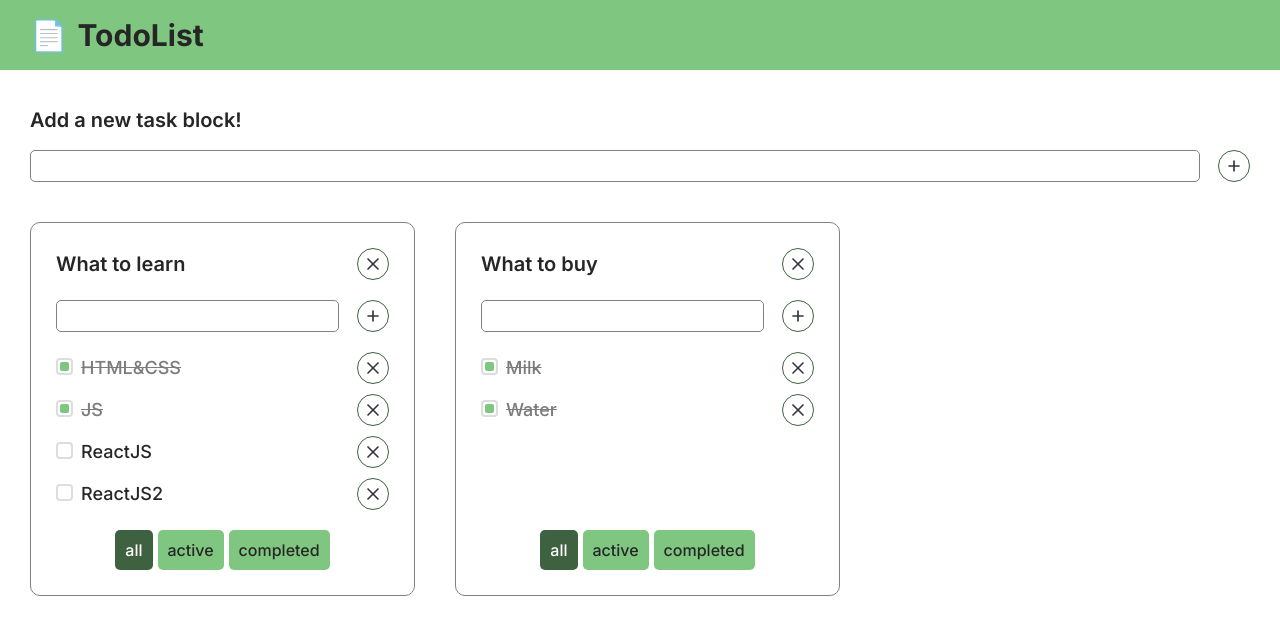
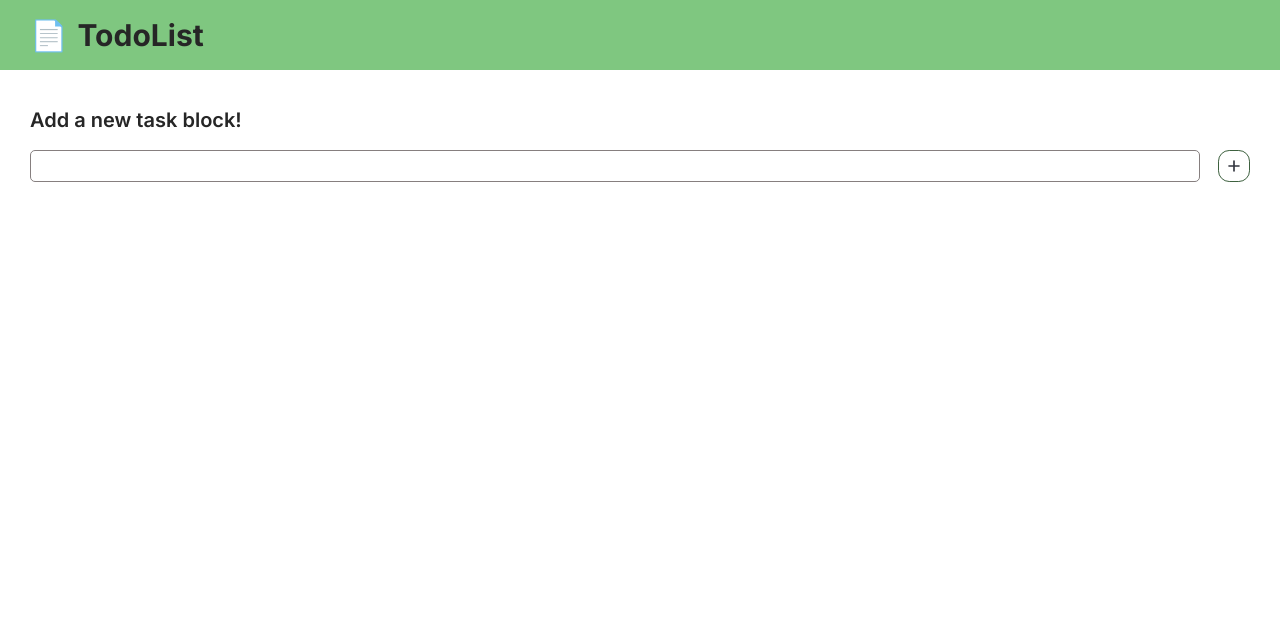
Before and after one commit to m-diana-dev/my-todo, a React (Create React App) app: page / in a window 1280 px wide. Shown: the top 634 px of the page. Built offline with nearby package versions, Linux system fonts and the light colour scheme.

Commit message:
implemented redux

```diff
--- a/package.json
+++ b/package.json
@@ -10,10 +10,13 @@
     "@types/node": "^16.18.1",
     "@types/react": "^18.0.23",
     "@types/react-dom": "^18.0.7",
+    "@types/react-redux": "^7.1.26",
     "@types/uuid": "^9.0.1",
     "react": "^18.2.0",
     "react-dom": "^18.2.0",
+    "react-redux": "^8.1.2",
     "react-scripts": "5.0.1",
+    "redux": "^4.2.1",
     "typescript": "^4.8.4",
     "uuid": "^9.0.0",
     "web-vitals": "^2.1.4"
--- a/src/App.tsx
+++ b/src/App.tsx
@@ -1,9 +1,17 @@
-import React, {useState} from 'react';
+import React from 'react';
 import './App.css';
-import {v1} from "uuid";
 import {TodoList} from "./components/TodoList/TodoList";
 import {AddItemForm} from "./components/AddItemForm/AddItemForm";
 import {Header} from "./components/Header/Header";
+import {useDispatch, useSelector} from "react-redux";
+import {AppStateType} from "./reducers/store";
+import {
+    AddTodoListAC,
+    ChangeTodoListFilterAC,
+    ChangeTodoListTitleAC,
+    DeleteTodoListAC
+} from "./reducers/todolists-reducer";
+import {addTaskAC, changeTaskStatusAC, changeTaskTitleAC, removeTaskAC} from "./reducers/tasks-reducer";
 
 export type FilterType = 'all' | 'active' | 'completed';
 
@@ -22,59 +30,39 @@ export type TaskType = {
 }
 
 function App() {
-    const tidoListId1 = v1();
-    const tidoListId2 = v1();
-    const [todoLists, setTodoLists] = useState<TodoListsType[]>(
-        [
-            {id: tidoListId1, title: 'What to learn', filter: 'all'},
-            {id: tidoListId2, title: 'What to buy', filter: 'all'},
-        ]
-    );
-    const [tasks, setTasks] = useState<TasksType>({
-            [tidoListId1]: [
-                {id: v1(), title: "HTML&CSS", isDone: true},
-                {id: v1(), title: "JS", isDone: true},
-                {id: v1(), title: "ReactJS", isDone: false},
-                {id: v1(), title: "ReactJS2", isDone: false},
-            ],
-            [tidoListId2]: [
-                {id: v1(), title: "Milk", isDone: true},
-                {id: v1(), title: "Water", isDone: true},
-            ]
-        }
-    );
+    const tasks = useSelector<AppStateType, TasksType>(state => state.tasks)
+    const todoLists = useSelector<AppStateType, TodoListsType[]>(state => state.todolists)
+
+    const dispatch = useDispatch()
 
     const DeleteTodoList = (idTodoList: string) => {
-        setTodoLists(todoLists.filter(el => el.id !== idTodoList));
-        delete tasks[idTodoList];
+        dispatch(DeleteTodoListAC(idTodoList))
     }
     const DeleteTask = (idTodoList: string, idTask: string) => {
-        setTasks({...tasks, [idTodoList]: tasks[idTodoList].filter(el => el.id !== idTask)})
+        dispatch(removeTaskAC(idTask, idTodoList))
     }
 
     const ChangeFilter = (idTodoList: string, filter: FilterType) => {
-        setTodoLists(todoLists.map(el => el.id === idTodoList ? {...el, filter} : el))
+        dispatch(ChangeTodoListFilterAC(idTodoList, filter))
     }
 
     const ChangeTaskTitle = (idTodoList: string, idTask: string, title: string) => {
-        setTasks({...tasks, [idTodoList]: tasks[idTodoList].map(el => el.id === idTask ? {...el, title} : el)})
+        dispatch(changeTaskTitleAC(idTask, title, idTodoList))
     }
 
     const ChangeTodoListTitle = (idTodoList: string, title: string) => {
-        setTodoLists(todoLists.map(el => el.id === idTodoList ? {...el, title} : el))
+        dispatch(ChangeTodoListTitleAC(idTodoList, title))
     }
     const addTask = (idTodoList: string, title: string) => {
-        setTasks({...tasks, [idTodoList]: [{id: v1(), title, isDone: false}, ...tasks[idTodoList]]})
+        dispatch(addTaskAC(title, idTodoList))
     }
 
-    const ChangeTask = (idTodoList: string, idTask: string, isDone: boolean) => {
-        setTasks({...tasks, [idTodoList]: tasks[idTodoList].map(el => el.id === idTask ? {...el, isDone} : el)})
+    const ChangeTaskStatus = (idTodoList: string, idTask: string, isDone: boolean) => {
+        dispatch(changeTaskStatusAC(idTask, isDone, idTodoList))
     }
 
     const addTodoList = (title: string) => {
-        const newId = v1();
-        setTodoLists([...todoLists, {id: newId, title, filter: 'all'}])
-        setTasks({...tasks, [newId]: []})
+        dispatch(AddTodoListAC(title))
     }
 
 
@@ -94,7 +82,7 @@ function App() {
                       DeleteTask={DeleteTask}
                       ChangeFilter={ChangeFilter}
                       addTask={addTask}
-                      ChangeTask={ChangeTask}
+                      ChangeTaskStatus={ChangeTaskStatus}
                       ChangeTaskTitle={ChangeTaskTitle}
                       ChangeTodoListTitle={ChangeTodoListTitle}/>
         )
--- a/src/components/Button/Button.module.css
+++ b/src/components/Button/Button.module.css
@@ -16,7 +16,7 @@
 }
 .button.round {
     border: 1px solid #3E613F;
-    border-radius: 50%;
+    border-radius:35%;
     background: #fff;
     padding: 5px;
     max-width: 32px;
--- a/src/components/TodoList/TodoList.tsx
+++ b/src/components/TodoList/TodoList.tsx
@@ -1,11 +1,10 @@
-import React, {ChangeEvent, KeyboardEvent, useState} from 'react';
+import React, {ChangeEvent} from 'react';
 import '../../App.css';
-import {FilterType, TasksType, TaskType} from "../../App";
+import {FilterType, TaskType} from "../../App";
 import {Button} from "../Button/Button";
 import '../../App.css';
 import {AddItemForm} from "../AddItemForm/AddItemForm";
 import {EditableSpan} from "../EditableSpan/EditableSpan";
-import add from '../../image/add.svg'
 import del from '../../image/delete.svg'
 import s from './TodoLIst.module.css'
 
@@ -14,12 +13,11 @@ type todoListPropsType = {
     title: string
     tasks: TaskType[]
     filter: FilterType
-
     DeleteTask: (idTodoList: string, idTask: string) => void
     DeleteTodoList: (idTodoList: string) => void
     ChangeFilter: (idTodoList: string, filter: FilterType) => void
     addTask: (idTodoList: string, title: string) => void
-    ChangeTask: (idTodoList: string, idTask: string, isDone: boolean) => void
+    ChangeTaskStatus: (idTodoList: string, idTask: string, isDone: boolean) => void
     ChangeTaskTitle: (idTodoList: string, idTask: string, title: string) => void
     ChangeTodoListTitle: (idTodoList: string, title: string) => void
 }
@@ -36,7 +34,7 @@ export function TodoList(props: todoListPropsType) {
     }
 
     const OnChangeTaskHandler = (idTask: string, isDone: boolean) => {
-        props.ChangeTask(props.id, idTask, isDone);
+        props.ChangeTaskStatus(props.id, idTask, isDone);
         console.log(isDone)
     }
 
--- a/src/index.tsx
+++ b/src/index.tsx
@@ -2,11 +2,17 @@ import React from 'react';
 import './index.css';
 import App from './App';
 import * as serviceWorker from './serviceWorker';
-import { createRoot } from 'react-dom/client';
+import {createRoot} from 'react-dom/client';
+import {Provider} from "react-redux";
+import {AppStore} from "./reducers/store";
 
-const container  = document.getElementById('root') as HTMLElement
+const container = document.getElementById('root') as HTMLElement
 const root = createRoot(container);
-root.render(<App />);
+root.render(
+    <Provider store={AppStore}>
+        <App/>
+    </Provider>
+);
 
 // If you want your app to work offline and load faster, you can change
 // unregister() to register() below. Note this comes with some pitfalls.
--- /dev/null
+++ b/src/reducers/store.ts
@@ -0,0 +1,12 @@
+import {combineReducers, createStore} from "redux";
+import {tasksReducer} from "./tasks-reducer";
+import {todoListsReducer} from "./todolists-reducer";
+
+export const RootReducer = combineReducers({
+    tasks: tasksReducer,
+    todolists: todoListsReducer
+})
+
+export const AppStore = createStore(RootReducer)
+
+export type AppStateType = ReturnType<typeof RootReducer>
--- a/src/reducers/tasks-reducer.ts
+++ b/src/reducers/tasks-reducer.ts
@@ -1,4 +1,4 @@
-import {FilterType, TasksType, TodoListsType} from "../App";
+import {TasksType} from "../App";
 import {v1} from "uuid";
 import {AddTodoListAT, DeleteTodoListAT} from "./todolists-reducer";
 
@@ -9,7 +9,9 @@ type changeTaskTitleAT = ReturnType<typeof changeTaskTitleAC>
 
 
 type ActionType = RemoveTaskAT | AddTaskAT | ChangeTaskStatusAT | changeTaskTitleAT | AddTodoListAT | DeleteTodoListAT
-export const tasksReducer = (state: TasksType, action: ActionType): TasksType => {
+
+const initialState: TasksType = {}
+export const tasksReducer = (state: TasksType = initialState, action: ActionType): TasksType => {
     switch (action.type) {
         case 'REMOVE-TASK':
             return {
--- a/src/reducers/todolists-reducer.ts
+++ b/src/reducers/todolists-reducer.ts
@@ -25,7 +25,9 @@ export type ChangeTodoListFilterAT = {
 }
 
 type ActionType = DeleteTodoListAT | AddTodoListAT | ChangeTodoListTitleAT | ChangeTodoListFilterAT
-export const todoListsReducer = (state:TodoListsType[], action: ActionType): TodoListsType[] => {
+
+const initialState: TodoListsType[] = []
+export const todoListsReducer = (state: TodoListsType[] = initialState, action: ActionType): TodoListsType[] => {
     switch (action.type) {
         case "DELETE-TODOLIST":
             return state.filter(el => el.id !== action.idTodoList)
@@ -35,11 +37,20 @@ export const todoListsReducer = (state:TodoListsType[], action: ActionType): Tod
             return state.map(el => el.id === action.idTodoList ? {...el, title: action.title} : el)
         case "CHANGE-TODOLIST-FILTER":
             return state.map(el => el.id === action.idTodoList ? {...el, filter: action.filter} : el)
-        default: return state
+        default:
+            return state
     }
 }
 
-export const DeleteTodoListAC = (id: string):DeleteTodoListAT => ({type: 'DELETE-TODOLIST', idTodoList: id})
-export const AddTodoListAC = (title: string):AddTodoListAT => ({type: 'ADD-TODOLIST', idTodoList: v1(), title: title})
-export const ChangeTodoListTitleAC = (id: string, title: string):ChangeTodoListTitleAT => ({type: 'CHANGE-TODOLIST-TITLE', idTodoList: id, title: title})
-export const ChangeTodoListFilterAC = (id: string, filter: FilterType):ChangeTodoListFilterAT => ({type: 'CHANGE-TODOLIST-FILTER', idTodoList: id, filter: filter})
+export const DeleteTodoListAC = (id: string): DeleteTodoListAT => ({type: 'DELETE-TODOLIST', idTodoList: id})
+export const AddTodoListAC = (title: string): AddTodoListAT => ({type: 'ADD-TODOLIST', idTodoList: v1(), title: title})
+export const ChangeTodoListTitleAC = (id: string, title: string): ChangeTodoListTitleAT => ({
+    type: 'CHANGE-TODOLIST-TITLE',
+    idTodoList: id,
+    title: title
+})
+export const ChangeTodoListFilterAC = (id: string, filter: FilterType): ChangeTodoListFilterAT => ({
+    type: 'CHANGE-TODOLIST-FILTER',
+    idTodoList: id,
+    filter: filter
+})
```
Also changed, not shown: 1 other file (tests, documents, lock files or other folders).
